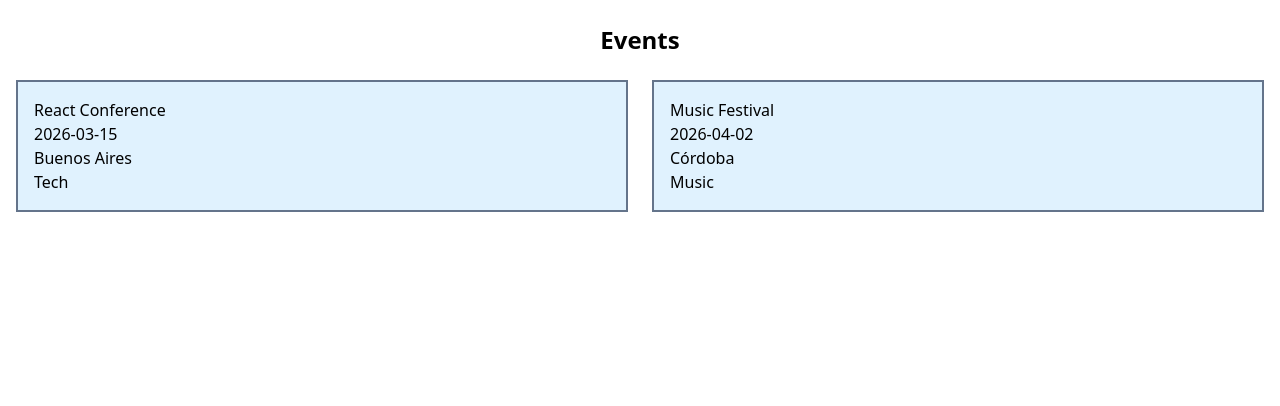
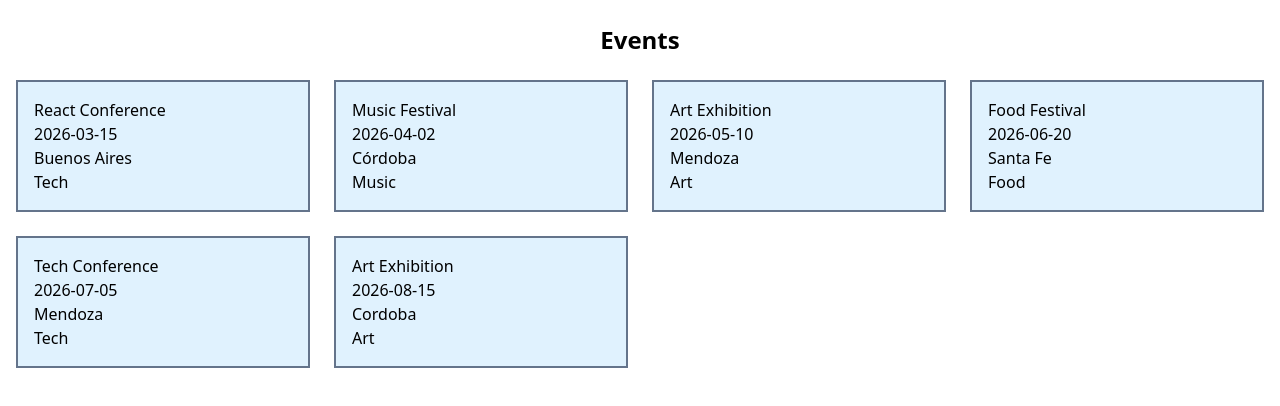
Before and after one commit to NicoPaez95/EVENTS-APP, a React (Create React App) app in the folder frontend/: page / in a window 1280 px wide. Shown: the top 406 px of the page. Built offline with nearby package versions, Linux system fonts and the light colour scheme.

Commit message:
feat(mock): update events mock structure

```diff
--- a/frontend/src/events/data/events.mock.js
+++ b/frontend/src/events/data/events.mock.js
@@ -13,4 +13,32 @@ export const EVENTS = [
     location: 'Córdoba',
     category: 'Music',
   },
+  {
+    id: 'e3',
+    title: 'Art Exhibition',
+    date: '2026-05-10',
+    location: 'Mendoza',
+    category: 'Art',
+  },
+  {
+    id: 'e4',
+    title: 'Food Festival',
+    date: '2026-06-20',
+    location: 'Santa Fe',
+    category: 'Food',
+  },
+  {
+    id: 'e5',
+    title: 'Tech Conference',
+    date: '2026-07-05',
+    location: 'Mendoza',
+    category: 'Tech',
+  },
+  {
+    id: 'e6',
+    title: 'Art Exhibition',
+    date: '2026-08-15',
+    location: 'Cordoba',
+    category: 'Art',
+  },
 ];
```
